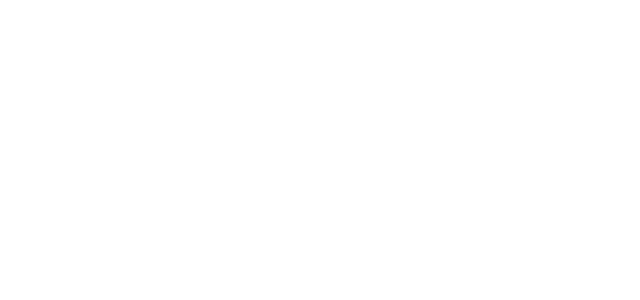
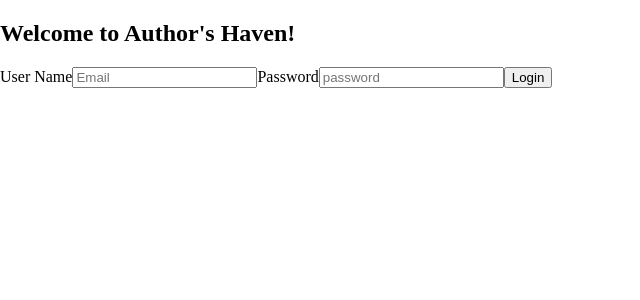
Before and after one commit to andela/bad_ass-ah-frontend, a React (Create React App) app: page /login in a window 1280 px wide. Shown: the top 300 px of the page, without its empty margins (0-640 px from the left). Built offline with nearby package versions, Linux system fonts and the light colour scheme.

Commit message:
Chore(setting up the react router dom)
 body: setting react router-dom version 5

[Delivers #164489882]

```diff
--- a/package.json
+++ b/package.json
@@ -5,6 +5,7 @@
   "dependencies": {
     "react": "^16.8.6",
     "react-dom": "^16.8.6",
+    "react-router-dom": "^5.0.0",
     "react-scripts": "3.0.1"
   },
   "scripts": {
--- a/src/App.js
+++ b/src/App.js
@@ -1,10 +1,12 @@
 import React from 'react';
+import {Link} from 'react-router-dom'
 import './App.css';
 
 const App = () => {
   return (
     <div className="App">
-
+      <h2>Hello home page</h2>
+      <Link to="/login">Login</Link>
     </div>
   );
 }
--- /dev/null
+++ b/src/components/buttons.js
@@ -0,0 +1,5 @@
+import React from 'react'
+const Buttons= ()=>{
+    return (<button>Login </button>)
+}
+export default Buttons
--- a/src/index.js
+++ b/src/index.js
@@ -1,6 +1,6 @@
 import React from 'react';
 import ReactDOM from 'react-dom';
 import './index.css';
-import App from './App';
+import App from './routes';
 
-ReactDOM.render(<App />, document.getElementById('root'));
+ReactDOM.render( < App / > , document.getElementById('root'));
--- /dev/null
+++ b/src/routes.js
@@ -0,0 +1,19 @@
+import React from 'react'
+import {
+    BrowserRouter as Router,
+    Route,
+    Switch
+} from 'react-router-dom'
+import App from './App';
+import login from './views/login';
+
+const Routes = () =>(
+    <Router>
+        <Switch>
+            <Route exact path="/" component={App}/>
+            <Route exact path="/login" component={login}/>
+        </Switch>
+    </Router>
+)
+
+export default Routes
--- /dev/null
+++ b/src/views/login.js
@@ -0,0 +1,19 @@
+import React, { Component } from 'react'
+import Buttons from '../components/buttons';
+
+export default class Login extends Component {
+  render() {
+    return (
+      <div>
+        <h2> Welcome to Author's Haven!</h2>
+        <form>
+          <label>User Name</label>
+          <input type="email" placeholder="Email" />
+          <label>Password</label>
+          <input type="password" placeholder="password" />
+          <Buttons/>
+        </form>
+      </div>
+    )
+  }
+}
```
